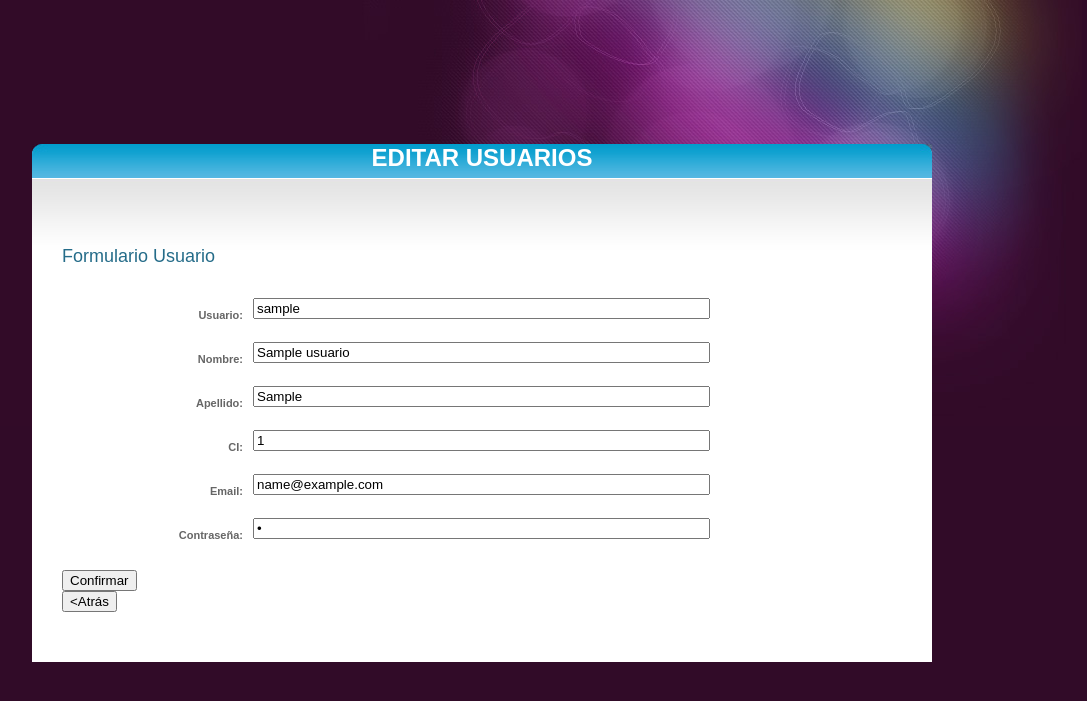
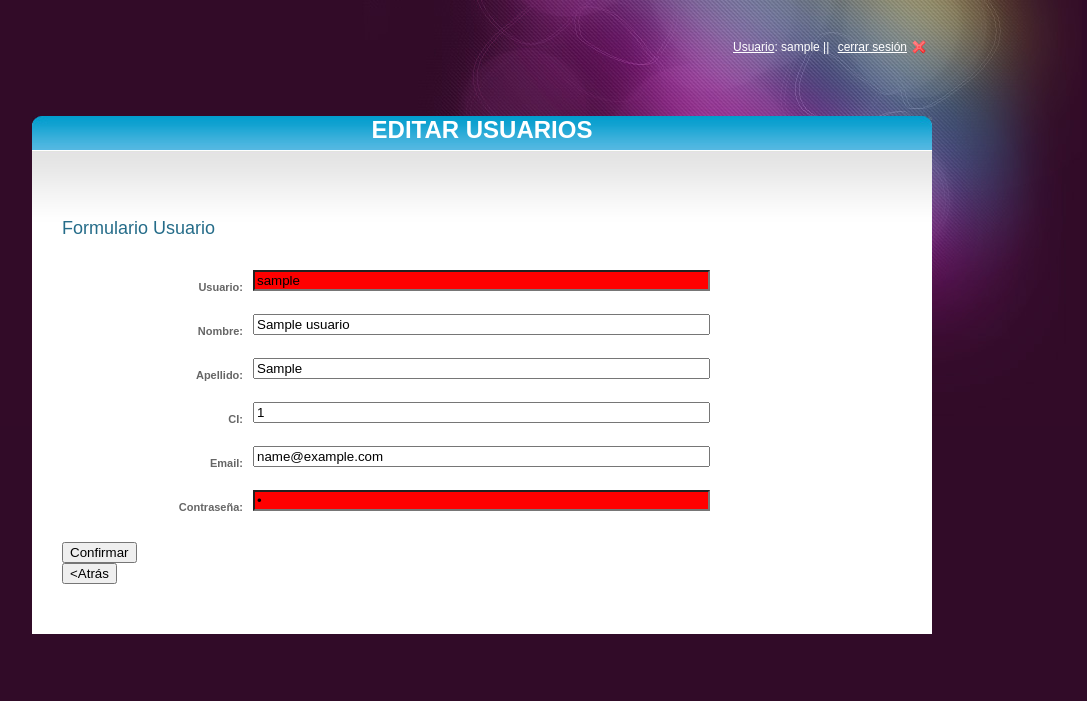
Before and after one commit to amigleon92/ProyectoIS2, a Django app: template templates/EditarUsuario.html in a window 1280 px wide. Shown: the top 701 px of the page, without its empty margins (158-1245 px from the left). Run offline with Django 3.2, Linux system fonts and the light colour scheme; the template is opened without the code that fills it: values that come from a table or form of the project are taken from there, others are empty; tables that the repository leaves empty hold one stand-in row (values such as "Sample post"); some libraries are stand-ins or nearby versions.

Commit message:
Solucionado todos los errores

```diff
--- a/ProjectApp/models.py
+++ b/ProjectApp/models.py
@@ -60,7 +60,7 @@ class Usuarios(models.Model):
     password= models.CharField(max_length=10)
     cedula= models.PositiveIntegerField(default=0)
     email= models.CharField(max_length=20, null=False)
-    estado= models.BooleanField(default=False)
+    estado= models.BooleanField(default=True)
     permiso= models.ManyToManyField(Roles)                      #El rol asociado al usuario
     def __unicode__(self):
         return self.nombre
--- a/templates/CrearUsuario.html
+++ b/templates/CrearUsuario.html
@@ -13,10 +13,12 @@
 {% block Content %}
     <div id="main_container">
 		<div class="header">
-            <form action="/" method="get">{% csrf_token %}
+            <div class="right_header"> <!--a href="#" class="messages">Messages</a-->
+                <form action="/" method="get">{% csrf_token %}
                     <u> Usuario</u>:  {{ logueado.nick }}  ||
                     <a href="/" class="logout">cerrar sesión</a>
                 </form>
+            </div>
     	</div>
     	<div class="main_content">
     		<div style="text-align: center;"><b><h1><font color="white">CREAR USUARIOS</font></h1></b></div>
@@ -54,10 +56,12 @@
 	                    		    </dl>
                                     <div style="text-align: center;"><span style="color:#FF0000">{{ error }}</span></div>
                                 </fieldset>
+                                <input type="hidden" name='login' value={{ logueado.id }} >
                                 <input type="submit" value="Crear">
                             </form>
 						</table>
                         <form action="/inicio/usuario/" method="POST">{% csrf_token %}
+                            <input type="hidden" name='login' value={{ logueado.id }} >
                             <input type="submit" value="<Atrás">
                         </form>
                         <!--a href="#" class="bt_green"><span class="bt_green_lft"></span><strong>canselar</strong><span class="bt_green_r"></span></a>
--- a/templates/EditarUsuario.html
+++ b/templates/EditarUsuario.html
@@ -13,11 +13,13 @@
 {% block Content %}
     <div id="main_container">
 		<div class="header">
-            <br>
-		    <br>
+            <div class="right_header"> <!--a href="#" class="messages">Messages</a-->
+                <form action="/" method="get">{% csrf_token %}
+                    <u> Usuario</u>:  {{ logueado.nick }}  ||
+                    <a href="/" class="logout">cerrar sesión</a>
+                </form>
+            </div>
     	</div>
-    	<br>
-		<br>
     	<div class="main_content">
     		<div style="text-align: center;"><b><h1><font color="white">EDITAR USUARIOS</font></h1></b></div>
  			<div class="center_content">
@@ -30,7 +32,7 @@
 	 			                <fieldset>
 		                    	    <dl>
 	        	        	            <dt><label for="email">Usuario:</label></dt>
-	        	        	            <dd><input type="text" name="user" value="{{ usuario.nick }}" id="" size="54" /></dd>
+	        	        	            <dd><input type="text" name="user" value="{{ usuario.nick }}" id="" size="54" style="background-color: #FF0000"/></dd>
 	        	        	        </dl>
 					                <dl>
 	        	        	            <dt><label for="email">Nombre:</label></dt>
@@ -50,15 +52,18 @@
 	        	        	        </dl>
 	               			        <dl>
 	                        		    <dt><label for="password">Contraseña:</label></dt>
-	                        		    <dd><input type="password" name="pass" id="" size="54" value="{{ usuario.password }}"/></dd>
+	                        		    <dd><input type="password" name="pass" id="" size="54" value="{{ usuario.password }}" style="background-color: #FF0000"/></dd>
 	                    		    </dl>
+                                    <div style="text-align: center;"><span style="color:#FF0000">{{ error }}</span></div>
                                 </fieldset>
-                                <input type="hidden" name="codigo" value="{{ usuario.id }}">
+                                <input type="hidden" name="login" value={{ logueado.id }}>
+                                <input type="hidden" name="codigo" value={{ usuario.id }}>
                                 <input type="submit" value="Confirmar">
                             </form>
 						</table>
                         <form action="/inicio/usuario/" method="POST">{% csrf_token %}
                             <input type="submit" value="<Atrás">
+                            <input type="hidden" name="login" value={{ logueado.id }}>
                         </form>
                         <!--a href="#" class="bt_green"><span class="bt_green_lft"></span><strong>canselar</strong><span class="bt_green_r"></span></a>
      	                <a href="#" class="bt_blue"><span class="bt_blue_lft"></span><strong>aceptar</strong><span class="bt_blue_r"></span></a-->
```
Also changed, not shown: ProjectApp/views.py (+7 -3 lines).
